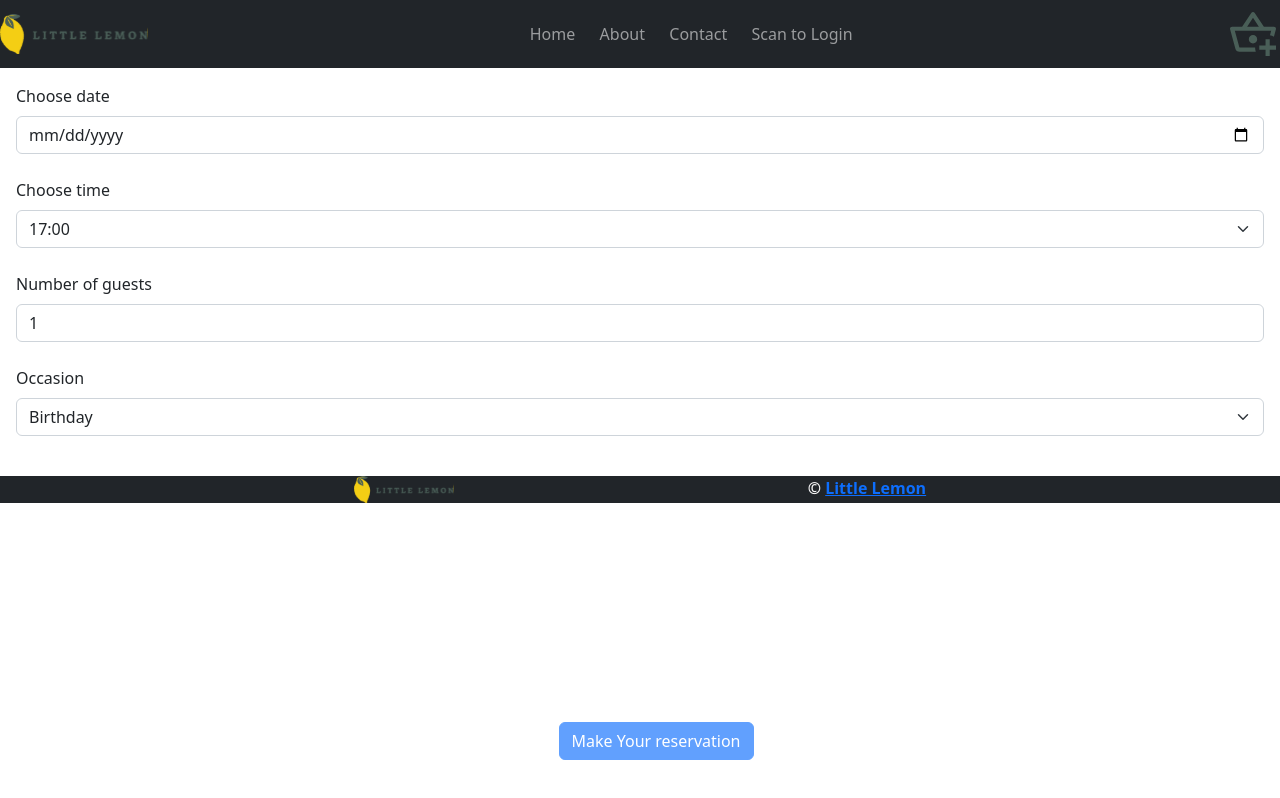
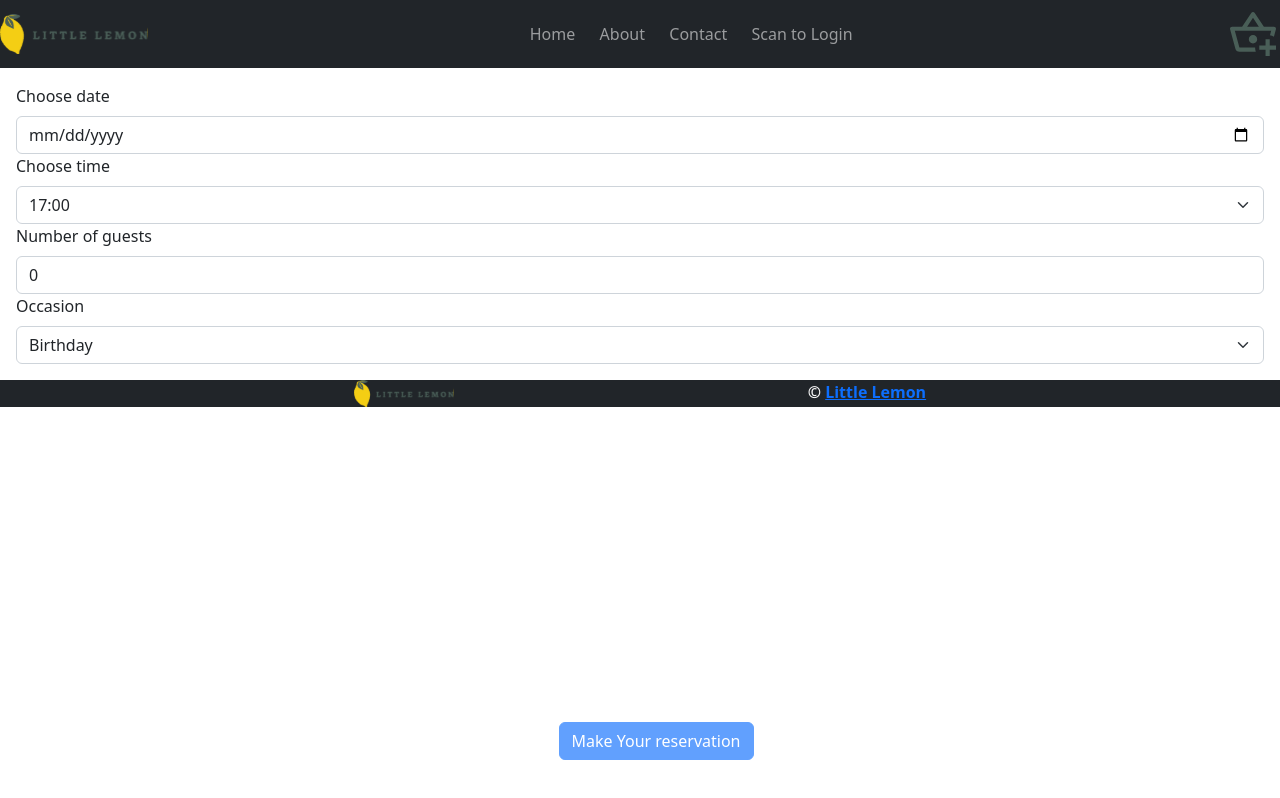
Before and after one commit to YTKowshik/little-lemon, a React (Create React App) app: page /little-lemon/booking in a window 1280 px wide. Built offline with nearby package versions, Linux system fonts and the light colour scheme; the HTML template or start-up script is replaced by a standard one.

Commit message:
Validation

```diff
--- a/src/components/forms/booking-form.js
+++ b/src/components/forms/booking-form.js
@@ -1,35 +1,34 @@
+import { useRef, useState } from "react";
 import { Form, Button, InputGroup } from "react-bootstrap";
 import { useNavigate } from "react-router-dom";
-import { useFormik } from "formik";
-import * as Yup from 'yup';
+
 const BookingForm = ({ availableTimes, submitForm, setBookingData }) => {
     const navigate = useNavigate();
+    const [validated, setValidated] = useState(false);
     const dateVal = new Date();
-    const formik = useFormik({
-        initialValues: {
-            date: '',
-            time: '',
-            noOfGuests: 1,
-            occasion: '',
-        },
-        onSubmit: (values) => {
+    const [validForm, setValidForm] = useState(false);
+    const formElem = useRef();
+    const handleChange = (e) => {
+        if(formElem.current.checkValidity() === false){setValidForm(false);}
+        if(formElem.current.checkValidity() === true){setValidForm(true);}
+    }
+    const handleSubmit = (e) => {
+        if (e.currentTarget.checkValidity() === false) {
+            e.preventDefault();
+            e.stopPropagation();
+        }
+        if (e.currentTarget.checkValidity() === true) {
             setBookingData();
             return submitForm() ? navigate('/confirmed-booking') : false;
-        },
-        validationSchema: Yup.object({
-            date: Yup.string(),
-            time: Yup.string(),
-            noOfGuests: Yup.number().max(10,"Select number of seats to be booked"),
-            occasion: Yup.string(),
-        }).required(),
-    });
+        }
+        setValidated(true);
+    }
     return (
-        <Form id="booking-form" onSubmit={(e) => { e.preventDefault(); formik.handleSubmit() }} >
+        <Form noValidate validated={validated} ref={formElem} id="booking-form" onSubmit={handleSubmit} >
             <Form.Group>
                 <Form.Label htmlFor="res-date">Choose date</Form.Label>
-                <Form.Control type="date" id="res-date" min={new Date(dateVal.getFullYear(), dateVal.getMonth(), dateVal.getDate() + 1).toISOString().slice(0, 10)}
-                    value={formik.values.date} />
-                <Form.Label>{formik.errors.date ? formik.errors.date : null}</Form.Label>
+                <Form.Control required placeholder="" type="date" id="res-date" onChange={handleChange} min={new Date(dateVal.getFullYear(), dateVal.getMonth(), dateVal.getDate() + 1).toISOString().slice(0, 10)} />
+                <Form.Control.Feedback type="invalid">Please select a date for booking</Form.Control.Feedback>
             </Form.Group>
             <Form.Group>
                 <Form.Label htmlFor="res-time">Choose time</Form.Label>
@@ -38,15 +37,12 @@ const BookingForm = ({ availableTimes, submitForm, setBookingData }) => {
                         {availableTimes?.times?.map(x => { return <option key={`time_${x}`}>{x}</option> })}
                     </Form.Select>
                 </InputGroup>
-                <Form.Label>{formik.errors.time ? formik.errors.time : null}</Form.Label>
+                <Form.Control.Feedback type="invalid">{ }</Form.Control.Feedback>
             </Form.Group>
             <Form.Group>
                 <Form.Label htmlFor="guests">Number of guests</Form.Label>
-                <Form.Control type="number" placeholder="1" id="guests"
-                    onBlur={formik.handleBlur}
-                    onChange={formik.handleChange}
-                    value={formik.values.noOfGuests} />
-                <Form.Label>{formik.errors.noOfGuests ? formik.errors.noOfGuests : null}</Form.Label>
+                <Form.Control type="number" defaultValue={0} min="0" id="guests" onChange={handleChange} required />
+                <Form.Control.Feedback type="invalid">Enter number of guests</Form.Control.Feedback>
             </Form.Group>
             <Form.Group>
                 <Form.Label htmlFor="occasion">Occasion</Form.Label>
@@ -54,10 +50,10 @@ const BookingForm = ({ availableTimes, submitForm, setBookingData }) => {
                     <option>Birthday</option>
                     <option>Anniversary</option>
                 </Form.Select>
-                <Form.Label>{formik.errors.occasion ? formik.errors.occasion : null}</Form.Label>
+                <Form.Control.Feedback type="invalid">{ }</Form.Control.Feedback>
             </Form.Group>
             <div className="m-0 p-0 d-flex align-center justify-center submit-div">
-                <Button className="mt-3" variant="primary" type="submit" disabled={formik.errors}>
+                <Button className="mt-3" variant="primary" type="submit" disabled={!validForm}>
                     Make Your reservation
                 </Button>
             </div>
```
